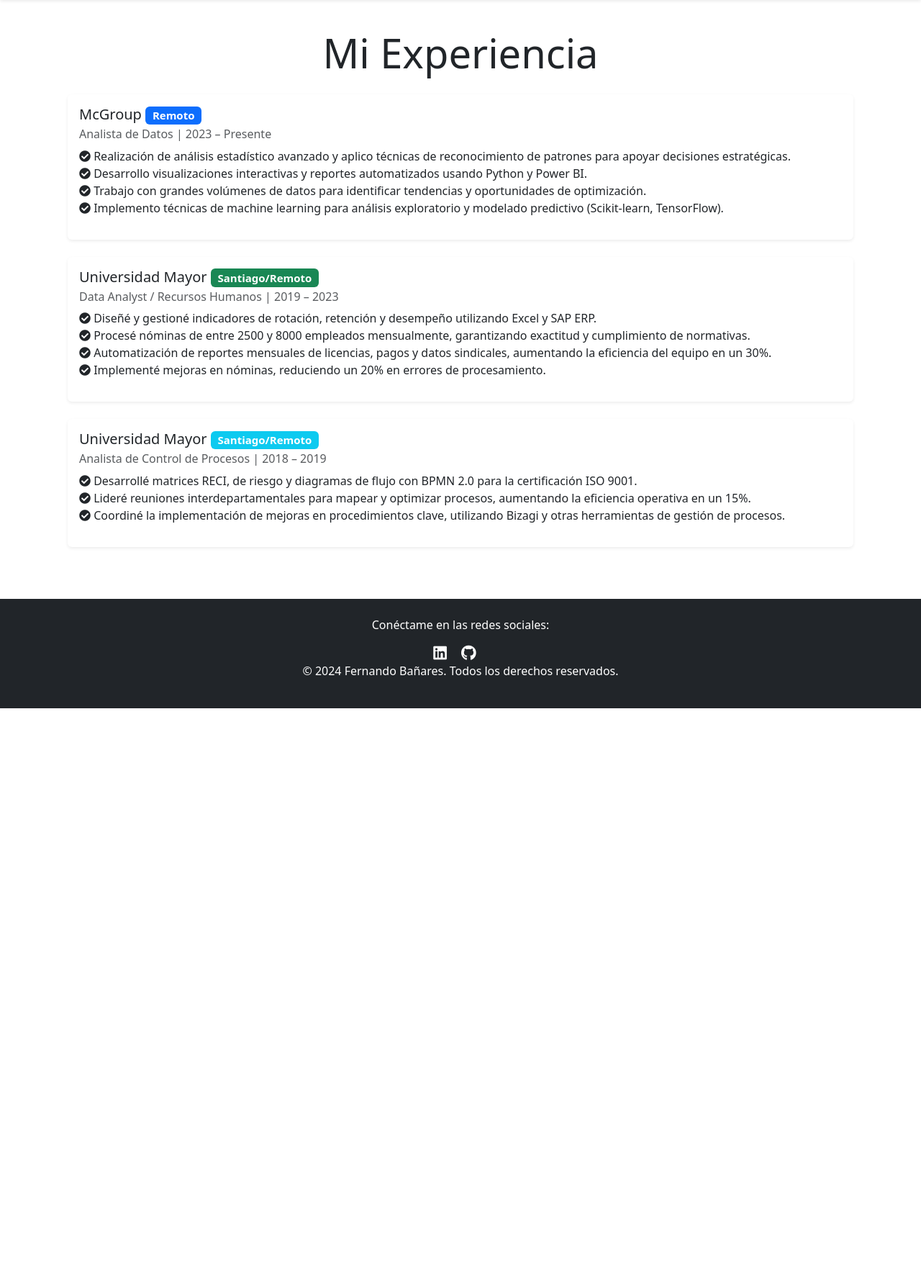
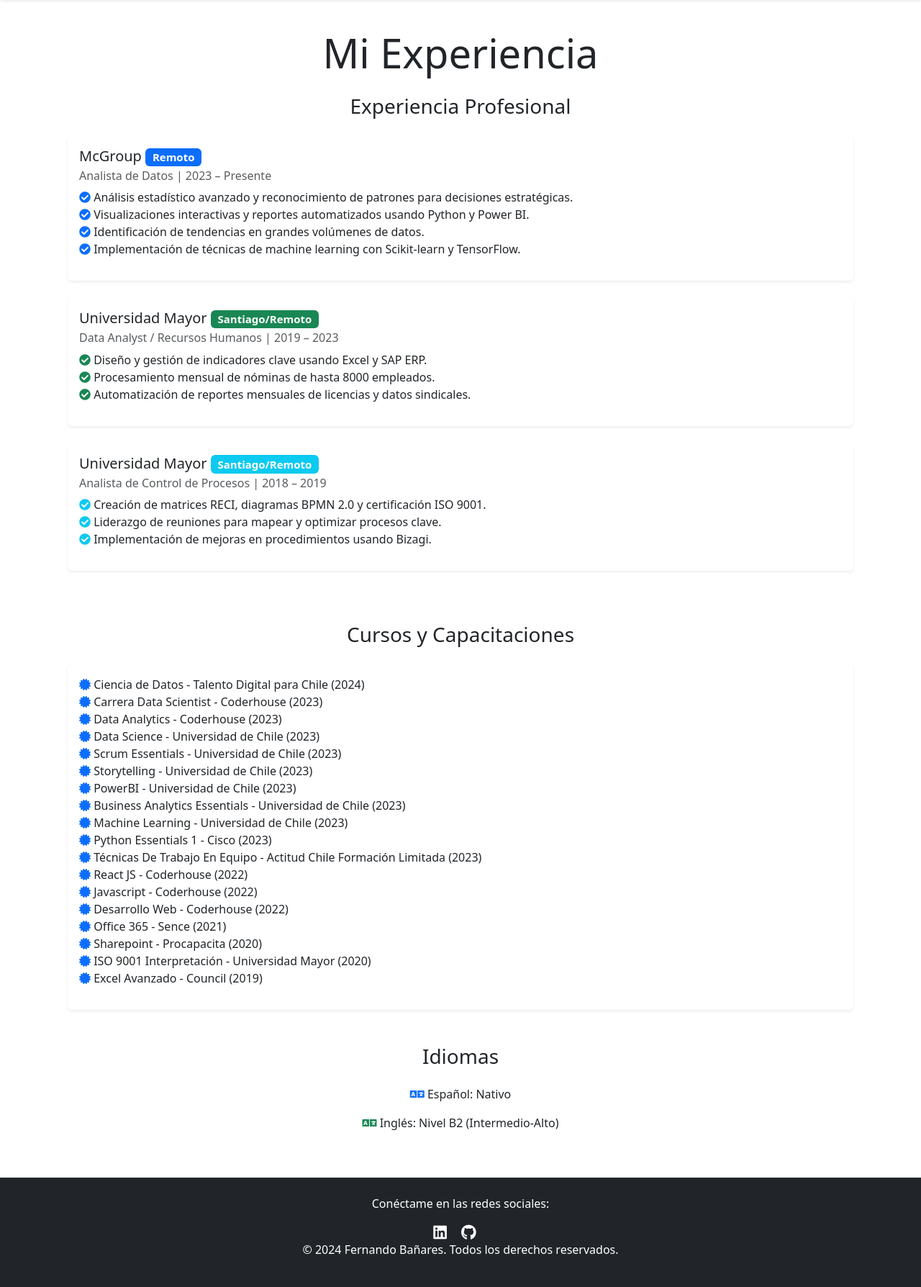
Before and after one commit to fernandobanares/portafolio1, a Django app: page /experiencia/ in a window 1280 px wide. Shown: the part 56-1844 px from the top of the page at 72% size. Before the commit the page ends 1040 px from the top, so only its background shows below. Run offline with Django 5.2, Linux system fonts and the light colour scheme.

Commit message:
Se agregan cursos realizados e idioma a mi pagina de experiencia

```diff
--- a/templates/experiencia.html
+++ b/templates/experiencia.html
@@ -4,8 +4,9 @@
 <div class="container">
     <h1 class="display-4 text-center mb-4">Mi Experiencia</h1>
 
-    <!-- Sección de experiencia -->
-    <div class="row">
+    <!-- Sección de experiencia laboral -->
+    <div class="row mb-5">
+        <h2 class="h3 text-center mb-4">Experiencia Profesional</h2>
         <!-- Experiencia 1 - McGroup -->
         <div class="col-md-12 mb-4">
             <div class="card shadow-sm border-0">
@@ -13,10 +14,10 @@
                     <h5 class="card-title">McGroup <span class="badge bg-primary">Remoto</span></h5>
                     <h6 class="card-subtitle mb-2 text-muted">Analista de Datos | 2023 – Presente</h6>
                     <ul class="list-unstyled">
-                        <li><i class="fas fa-check-circle"></i> Realización de análisis estadístico avanzado y aplico técnicas de reconocimiento de patrones para apoyar decisiones estratégicas.</li>
-                        <li><i class="fas fa-check-circle"></i> Desarrollo visualizaciones interactivas y reportes automatizados usando Python y Power BI.</li>
-                        <li><i class="fas fa-check-circle"></i> Trabajo con grandes volúmenes de datos para identificar tendencias y oportunidades de optimización.</li>
-                        <li><i class="fas fa-check-circle"></i> Implemento técnicas de machine learning para análisis exploratorio y modelado predictivo (Scikit-learn, TensorFlow).</li>
+                        <li><i class="fas fa-check-circle text-primary"></i> Análisis estadístico avanzado y reconocimiento de patrones para decisiones estratégicas.</li>
+                        <li><i class="fas fa-check-circle text-primary"></i> Visualizaciones interactivas y reportes automatizados usando Python y Power BI.</li>
+                        <li><i class="fas fa-check-circle text-primary"></i> Identificación de tendencias en grandes volúmenes de datos.</li>
+                        <li><i class="fas fa-check-circle text-primary"></i> Implementación de técnicas de machine learning con Scikit-learn y TensorFlow.</li>
                     </ul>
                 </div>
             </div>
@@ -29,10 +30,9 @@
                     <h5 class="card-title">Universidad Mayor <span class="badge bg-success">Santiago/Remoto</span></h5>
                     <h6 class="card-subtitle mb-2 text-muted">Data Analyst / Recursos Humanos | 2019 – 2023</h6>
                     <ul class="list-unstyled">
-                        <li><i class="fas fa-check-circle"></i> Diseñé y gestioné indicadores de rotación, retención y desempeño utilizando Excel y SAP ERP.</li>
-                        <li><i class="fas fa-check-circle"></i> Procesé nóminas de entre 2500 y 8000 empleados mensualmente, garantizando exactitud y cumplimiento de normativas.</li>
-                        <li><i class="fas fa-check-circle"></i> Automatización de reportes mensuales de licencias, pagos y datos sindicales, aumentando la eficiencia del equipo en un 30%.</li>
-                        <li><i class="fas fa-check-circle"></i> Implementé mejoras en nóminas, reduciendo un 20% en errores de procesamiento.</li>
+                        <li><i class="fas fa-check-circle text-success"></i> Diseño y gestión de indicadores clave usando Excel y SAP ERP.</li>
+                        <li><i class="fas fa-check-circle text-success"></i> Procesamiento mensual de nóminas de hasta 8000 empleados.</li>
+                        <li><i class="fas fa-check-circle text-success"></i> Automatización de reportes mensuales de licencias y datos sindicales.</li>
                     </ul>
                 </div>
             </div>
@@ -45,13 +45,53 @@
                     <h5 class="card-title">Universidad Mayor <span class="badge bg-info">Santiago/Remoto</span></h5>
                     <h6 class="card-subtitle mb-2 text-muted">Analista de Control de Procesos | 2018 – 2019</h6>
                     <ul class="list-unstyled">
-                        <li><i class="fas fa-check-circle"></i> Desarrollé matrices RECI, de riesgo y diagramas de flujo con BPMN 2.0 para la certificación ISO 9001.</li>
-                        <li><i class="fas fa-check-circle"></i> Lideré reuniones interdepartamentales para mapear y optimizar procesos, aumentando la eficiencia operativa en un 15%.</li>
-                        <li><i class="fas fa-check-circle"></i> Coordiné la implementación de mejoras en procedimientos clave, utilizando Bizagi y otras herramientas de gestión de procesos.</li>
+                        <li><i class="fas fa-check-circle text-info"></i> Creación de matrices RECI, diagramas BPMN 2.0 y certificación ISO 9001.</li>
+                        <li><i class="fas fa-check-circle text-info"></i> Liderazgo de reuniones para mapear y optimizar procesos clave.</li>
+                        <li><i class="fas fa-check-circle text-info"></i> Implementación de mejoras en procedimientos usando Bizagi.</li>
                     </ul>
                 </div>
             </div>
         </div>
     </div>
+
+    <!-- Sección de cursos y capacitaciones -->
+    <div class="row mb-5">
+        <h2 class="h3 text-center mb-4">Cursos y Capacitaciones</h2>
+        <div class="col-md-12">
+            <div class="card shadow-sm border-0">
+                <div class="card-body">
+                    <ul class="list-unstyled">
+                        <li><i class="fas fa-certificate text-primary"></i> Ciencia de Datos - Talento Digital para Chile (2024)</li>
+                        <li><i class="fas fa-certificate text-primary"></i> Carrera Data Scientist - Coderhouse (2023)</li>
+                        <li><i class="fas fa-certificate text-primary"></i> Data Analytics - Coderhouse (2023)</li>
+                        <li><i class="fas fa-certificate text-primary"></i> Data Science - Universidad de Chile (2023)</li>
+                        <li><i class="fas fa-certificate text-primary"></i> Scrum Essentials - Universidad de Chile (2023)</li>
+                        <li><i class="fas fa-certificate text-primary"></i> Storytelling - Universidad de Chile (2023)</li>
+                        <li><i class="fas fa-certificate text-primary"></i> PowerBI - Universidad de Chile (2023)</li>
+                        <li><i class="fas fa-certificate text-primary"></i> Business Analytics Essentials - Universidad de Chile (2023)</li>
+                        <li><i class="fas fa-certificate text-primary"></i> Machine Learning - Universidad de Chile (2023)</li>
+                        <li><i class="fas fa-certificate text-primary"></i> Python Essentials 1 - Cisco (2023)</li>
+                        <li><i class="fas fa-certificate text-primary"></i> Técnicas De Trabajo En Equipo - Actitud Chile Formación Limitada (2023)</li>
+                        <li><i class="fas fa-certificate text-primary"></i> React JS - Coderhouse (2022)</li>
+                        <li><i class="fas fa-certificate text-primary"></i> Javascript - Coderhouse (2022)</li>
+                        <li><i class="fas fa-certificate text-primary"></i> Desarrollo Web - Coderhouse (2022)</li>
+                        <li><i class="fas fa-certificate text-primary"></i> Office 365 - Sence (2021)</li>
+                        <li><i class="fas fa-certificate text-primary"></i> Sharepoint - Procapacita (2020)</li>
+                        <li><i class="fas fa-certificate text-primary"></i> ISO 9001 Interpretación - Universidad Mayor (2020)</li>
+                        <li><i class="fas fa-certificate text-primary"></i> Excel Avanzado - Council (2019)</li>
+                    </ul>
+                </div>
+            </div>
+        </div>
+    </div>
+
+    <!-- Sección de idiomas -->
+    <div class="row mb-5">
+        <h2 class="h3 text-center mb-4">Idiomas</h2>
+        <div class="col-md-12 text-center">
+            <p><i class="fas fa-language text-primary"></i> Español: Nativo</p>
+            <p><i class="fas fa-language text-success"></i> Inglés: Nivel B2 (Intermedio-Alto)</p>
+        </div>
+    </div>
 </div>
 {% endblock %}
```
